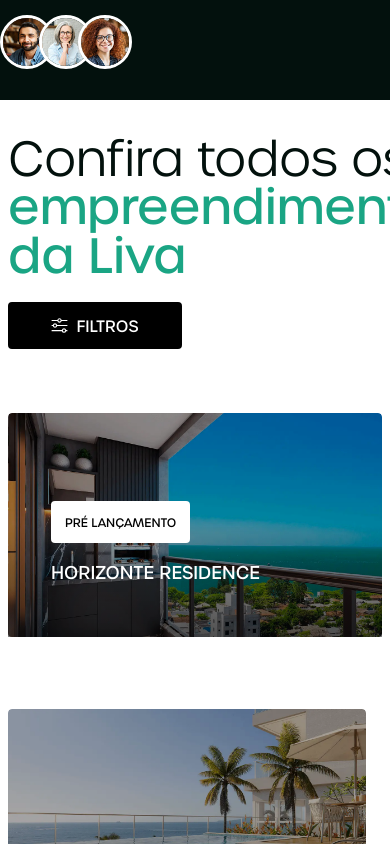
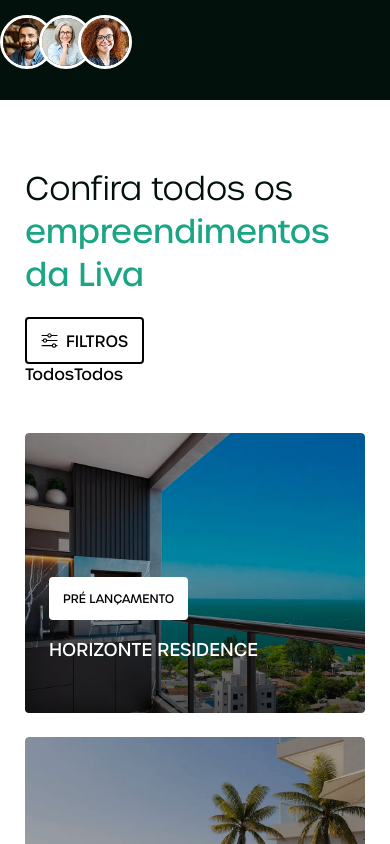
Before and after one commit to bwprado/febacapital, a Next.js app: page / in a window 390 px wide. Shown: the part 1760-2604 px from the top of the page. Built offline with nearby package versions, Linux system fonts and the light colour scheme.

Commit message:
Update mobile padding in global styles; add Filters component with responsive button styles and integrate into Ventures component; refactor Filters icon naming for consistency.

```diff
--- a/app/globals.css
+++ b/app/globals.css
@@ -146,7 +146,7 @@ textarea:not([rows]) {
 
   --desktop-padding: 135px;
   --desktop-max-width: 1440px;
-  --mobile-padding: 8px;
+  --mobile-padding: 25px;
   --mobile-max-width: 375px;
 
   /* Footer specific variables */
--- /dev/null
+++ b/components/filters/filters.module.css
@@ -0,0 +1,10 @@
+.filterButton {
+  width: 174px;
+  height: 47px;
+}
+
+@media (max-width: 768px) {
+  .filterButton {
+    width: 100%;
+  }
+}
--- /dev/null
+++ b/components/filters/index.tsx
@@ -0,0 +1,20 @@
+import Button from '../button'
+import FiltersIcon from '../icons/filters'
+import styles from './filters.module.css'
+
+export default function Filters() {
+  return (
+    <div>
+      <Button variant="primary" className={styles.filterButton}>
+        <FiltersIcon />
+        FILTROS
+      </Button>
+      <div className={styles.filterOptions}>
+        <div className={styles.filterOption}>
+          <span>Todos</span>
+          <span>Todos</span>
+        </div>
+      </div>
+    </div>
+  )
+}
--- a/components/icons/filters.tsx
+++ b/components/icons/filters.tsx
@@ -1,7 +1,7 @@
 import * as React from 'react'
 import { SVGProps } from 'react'
 
-const Filters = (props: SVGProps<SVGSVGElement>) => (
+const FiltersIcon = (props: SVGProps<SVGSVGElement>) => (
   <svg
     width={17}
     height={15}
@@ -16,4 +16,4 @@ const Filters = (props: SVGProps<SVGSVGElement>) => (
   </svg>
 )
 
-export default Filters
+export default FiltersIcon
--- a/components/ventures/index.tsx
+++ b/components/ventures/index.tsx
@@ -1,7 +1,8 @@
 import Image from 'next/image'
 import Button from '../button'
-import Filters from '../icons/filters'
+import FiltersIcon from '../icons/filters'
 import styles from './ventures.module.css'
+import Filters from '../filters'
 
 interface Venture {
   id: string
@@ -24,19 +25,13 @@ export default function Ventures({ ventures }: VenturesProps) {
           <span className={styles.titleRegular}>Confira todos os </span>
           <span className={styles.titleHighlight}>empreendimentos da Liva</span>
         </h2>
-        <Button variant="secondary" className={styles.filterButton}>
-          <Filters />
-          FILTROS
-        </Button>
+        <Filters />
       </div>
 
       {/* Ventures Grid */}
       <div className={styles.grid}>
         {ventures.map((venture) => (
-          <div
-            key={venture.id}
-            className={styles.card}
-          >
+          <div key={venture.id} className={styles.card}>
             <div className={styles.imageContainer}>
               <Image
                 src={venture.image}
@@ -60,7 +55,7 @@ export default function Ventures({ ventures }: VenturesProps) {
 
       {/* Load More Button */}
       <div className={styles.loadMoreContainer}>
-        <Button variant="primary" disabled>
+        <Button variant="primary" disabled className={styles.loadMoreButton}>
           CARREGAR MAIS
         </Button>
       </div>
--- a/components/ventures/ventures.module.css
+++ b/components/ventures/ventures.module.css
@@ -23,7 +23,6 @@
 
 .titleRegular {
   font-weight: 300;
-  font-style: light;
   font-size: 48px;
   line-height: 1;
   color: var(--typography-foreground);
@@ -31,7 +30,6 @@
 
 .titleHighlight {
   font-weight: 500;
-  font-style: medium;
   font-size: 48px;
   line-height: 1;
   color: var(--primary);
@@ -97,7 +95,6 @@
   border-radius: var(--radius);
   font-size: var(--text-xs);
   font-weight: 500;
-  font-style: medium;
   line-height: 1.2;
   z-index: 2;
 }
@@ -115,6 +112,14 @@
   justify-content: end;
 }
 
+.ventureName {
+  color: var(--background);
+  font-weight: 500;
+  font-size: var(--text-sm);
+  line-height: 1.2;
+  z-index: 2;
+}
+
 .card:first-child .content {
   padding: 54px 43px;
 }
@@ -124,19 +129,9 @@
   grid-row: span 2;
 }
 
-.ventureName {
-  color: var(--background);
-  font-weight: 500;
-  font-size: var(--text-sm);
-  font-style: light;
-  line-height: 1.2;
-  z-index: 2;
-}
-
 .card:first-child .ventureName {
   font-size: 18px;
   font-weight: 500;
-  font-style: medium;
   line-height: 1.2;
 }
 
@@ -154,49 +149,55 @@
   .grid {
     grid-template-columns: repeat(2, 1fr);
   }
-
-  .largeCard {
-    grid-row: span 1;
-  }
 }
 
 @media (max-width: 768px) {
   .ventures {
     padding: 0 var(--mobile-padding);
-    padding-top: 2rem;
-    padding-bottom: 2rem;
+    gap: 24px;
+    padding-bottom: 53px;
+    padding-top: 64px;
+  }
+
+  .venture {
+    min-height: 280px;
   }
 
   .header {
     flex-direction: column;
-    gap: 1.5rem;
+    gap: 24px;
     align-items: flex-start;
+    margin-bottom: 50px;
   }
 
-  .title {
-    font-size: 1.875rem;
+  .title span {
+    font-size: 32px;
+    line-height: 1.2;
   }
 
   .grid {
-    grid-template-columns: 1fr;
-    gap: 1rem;
+    display: flex;
+    flex-direction: column;
+    gap: 24px;
   }
 
   .imageContainer {
-    height: 16rem;
-  }
-}
-
-@media (max-width: 480px) {
-  .title {
-    font-size: 1.5rem;
+    height: 280px;
   }
 
-  .imageContainer {
-    height: 14rem;
+  .card:first-child .content {
+    padding-left: 24px;
   }
 
   .ventureName {
     font-size: 1.125rem;
   }
+
+  .loadMoreButton {
+    padding: 14px 30px;
+  }
+
+  .filterButton {
+    width: 100%;
+  }
 }
```
